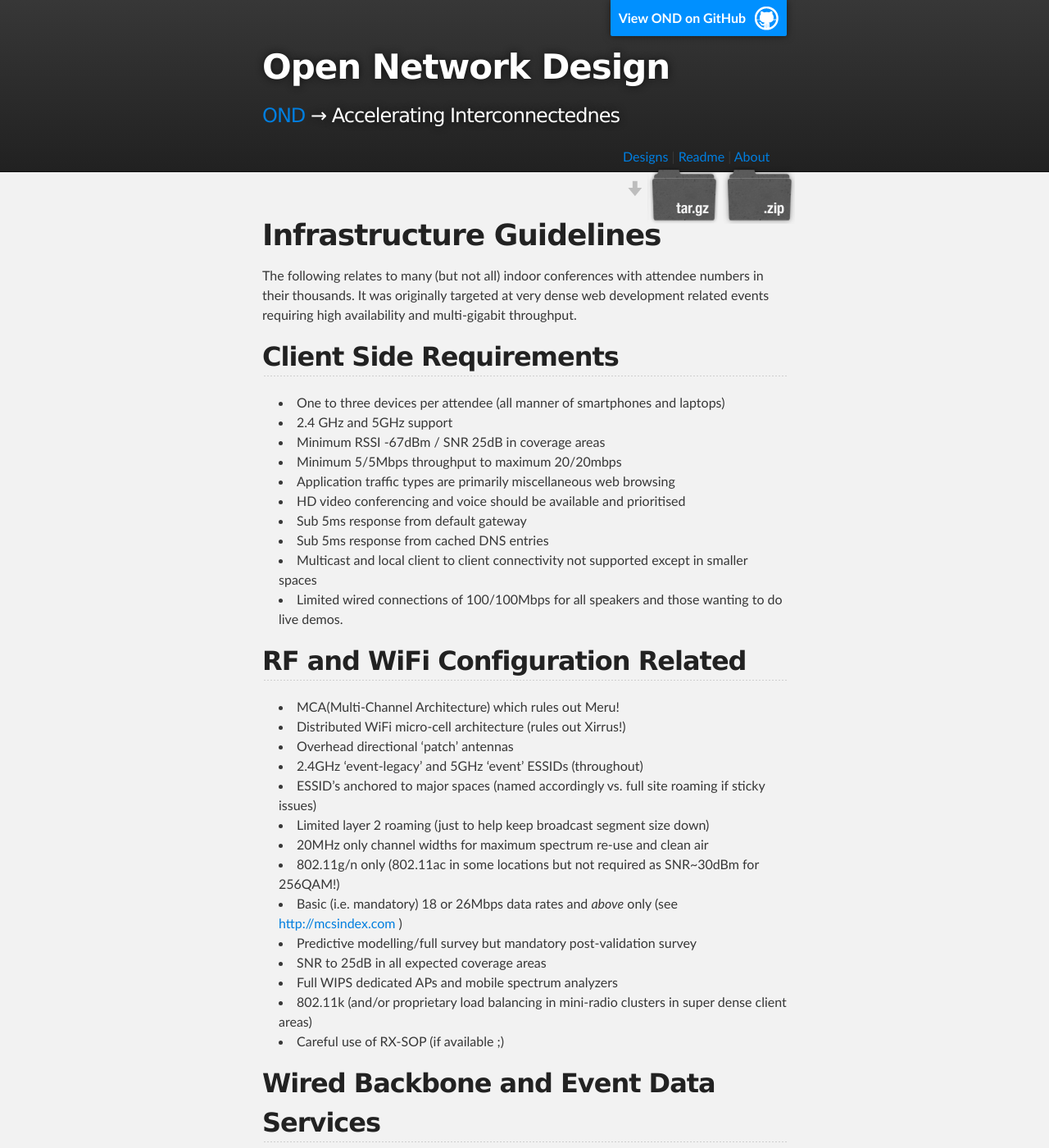
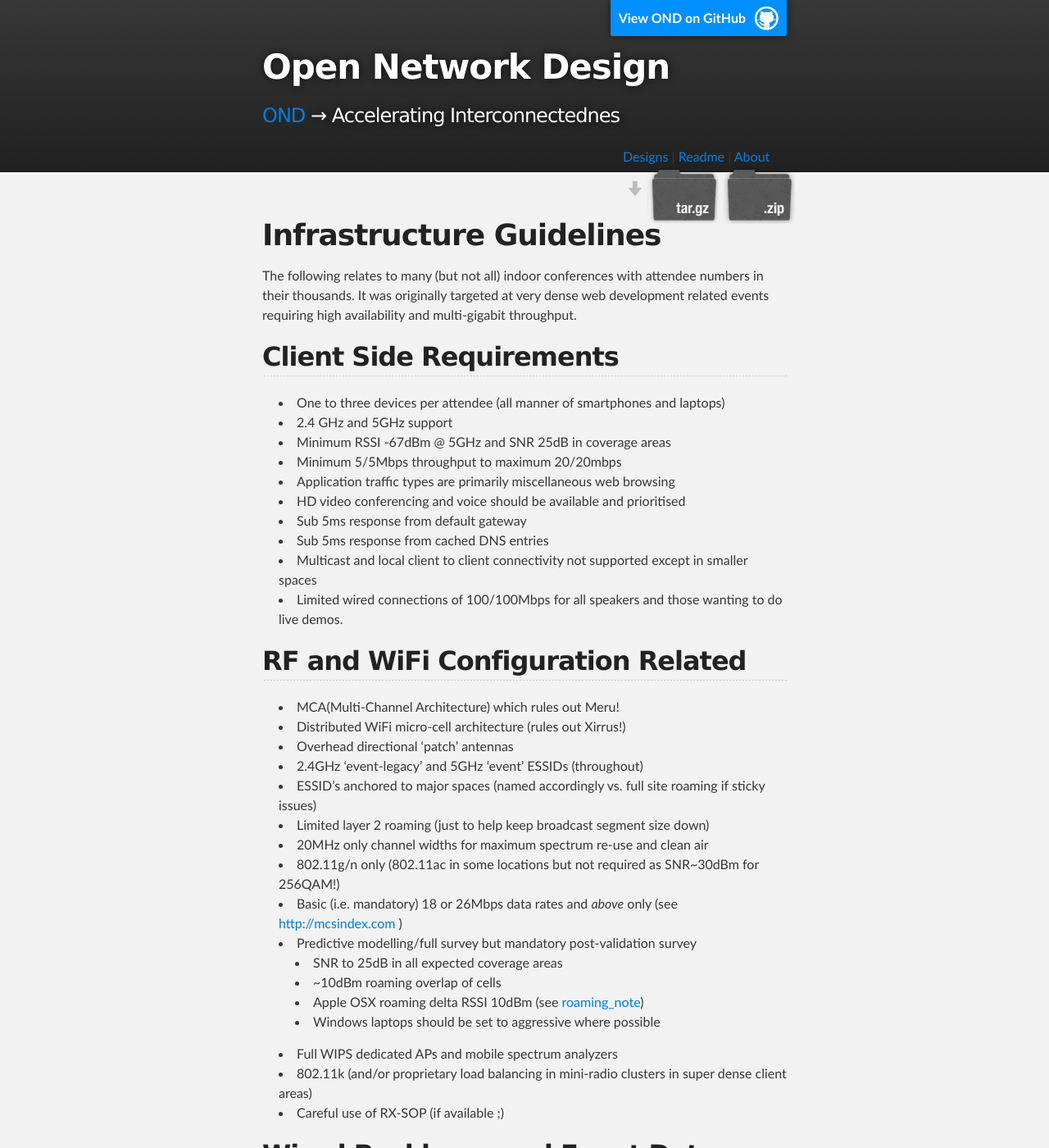
Before and after one commit to podomere/ond, a Jekyll site: the page built from ond-00002/ond-00002.md, in a window 1280 px wide and 1400 px high. Shown: the whole window at 82% size. Built offline with Jekyll 4.4.1, drawn with Linux system fonts in a browser that asks for light colours.

Commit message:
Conference wifi added some roaming notes

```diff
--- a/ond-00002/ond-00002.md
+++ b/ond-00002/ond-00002.md
@@ -14,7 +14,7 @@
 ## Client Side Requirements
 - One to three devices per attendee (all manner of smartphones and laptops)
 - 2.4 GHz and 5GHz support
-- Minimum RSSI -67dBm / SNR 25dB in coverage areas
+- Minimum RSSI -67dBm @ 5GHz and SNR 25dB in coverage areas
 - Minimum 5/5Mbps throughput to maximum 20/20mbps
 - Application traffic types are primarily miscellaneous web browsing
 - HD video conferencing and voice should be available and prioritised
@@ -34,7 +34,10 @@
 - 802.11g/n only (802.11ac in some locations but not required as SNR~30dBm for 256QAM!)
 - Basic (i.e. mandatory) 18 or 26Mbps data rates and *above* only (see [http://mcsindex.com](http://mcsindex.com) )
 - Predictive modelling/full survey but mandatory post-validation survey
-- SNR to 25dB in all expected coverage areas
+  * SNR to 25dB in all expected coverage areas
+  * ~10dBm roaming overlap of cells
+  * Apple OSX roaming delta RSSI 10dBm (see [roaming_note](https://gist.github.com/donalod/3e0885dcc5c786b8538e))
+  * Windows laptops should be set to aggressive where possible
 - Full WIPS dedicated APs and mobile spectrum analyzers
 - 802.11k (and/or proprietary load balancing in mini-radio clusters in super dense client areas)
 - Careful use of RX-SOP (if available ;)
```
